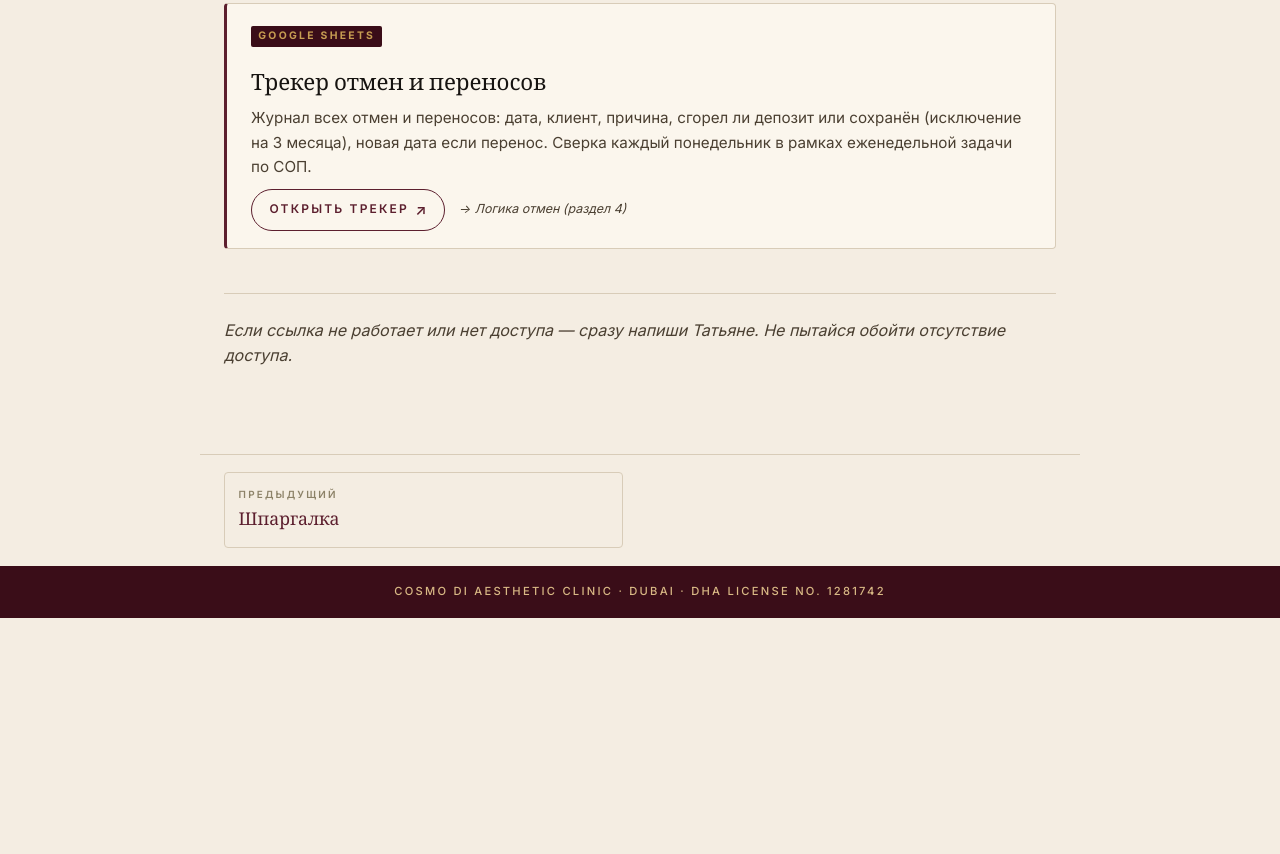
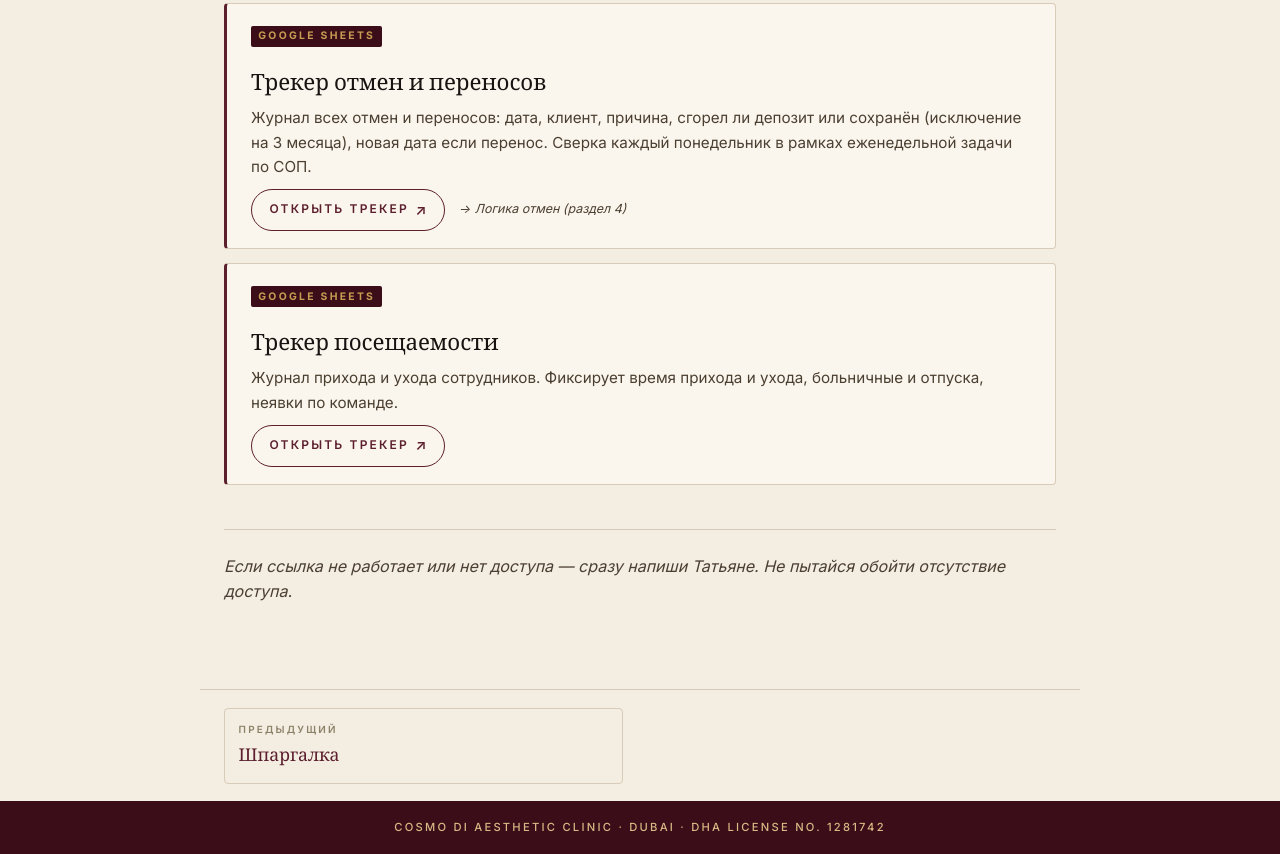
Before and after one commit to CosmoDiClinic/admin-onboarding, a plain HTML site: page 11-resources.html in a window 1280 px wide. Shown: the part 1011-1865 px from the top of the page. Before the commit the page ends 1629 px from the top, so only its background shows below. Drawn offline with nearby package versions, Linux system fonts and the light colour scheme.

Commit message:
Update 11-resources.html

```diff
--- a/11-resources.html
+++ b/11-resources.html
@@ -152,6 +152,17 @@
       </a>
     </div>
 
+    <div class="resource">
+      <span class="resource-type">Google Sheets</span>
+      <h3 class="resource-title lang-en">Attendance tracker</h3>
+      <h3 class="resource-title lang-ru">Трекер посещаемости</h3>
+      <p class="resource-desc lang-en">Staff check-in and check-out log. Records arrival and departure times, sick and annual leave, and no-shows for the team.</p>
+      <p class="resource-desc lang-ru">Журнал прихода и ухода сотрудников. Фиксирует время прихода и ухода, больничные и отпуска, неявки по команде.</p>
+      <a class="resource-link" href="https://docs.google.com/spreadsheets/d/1m1E9wHDsmPKlgDvUITTl7HJ11NfZekITcktUbvQFu1k/edit?gid=947501443" target="_blank" rel="noopener">
+        <span class="lang-en">Open tracker</span><span class="lang-ru">Открыть трекер</span>
+      </a>
+    </div>
+
     <hr style="margin-top: var(--space-8);">
 
     <p style="font-style: italic; color: var(--ink-light); margin-top: var(--space-5);">
```
